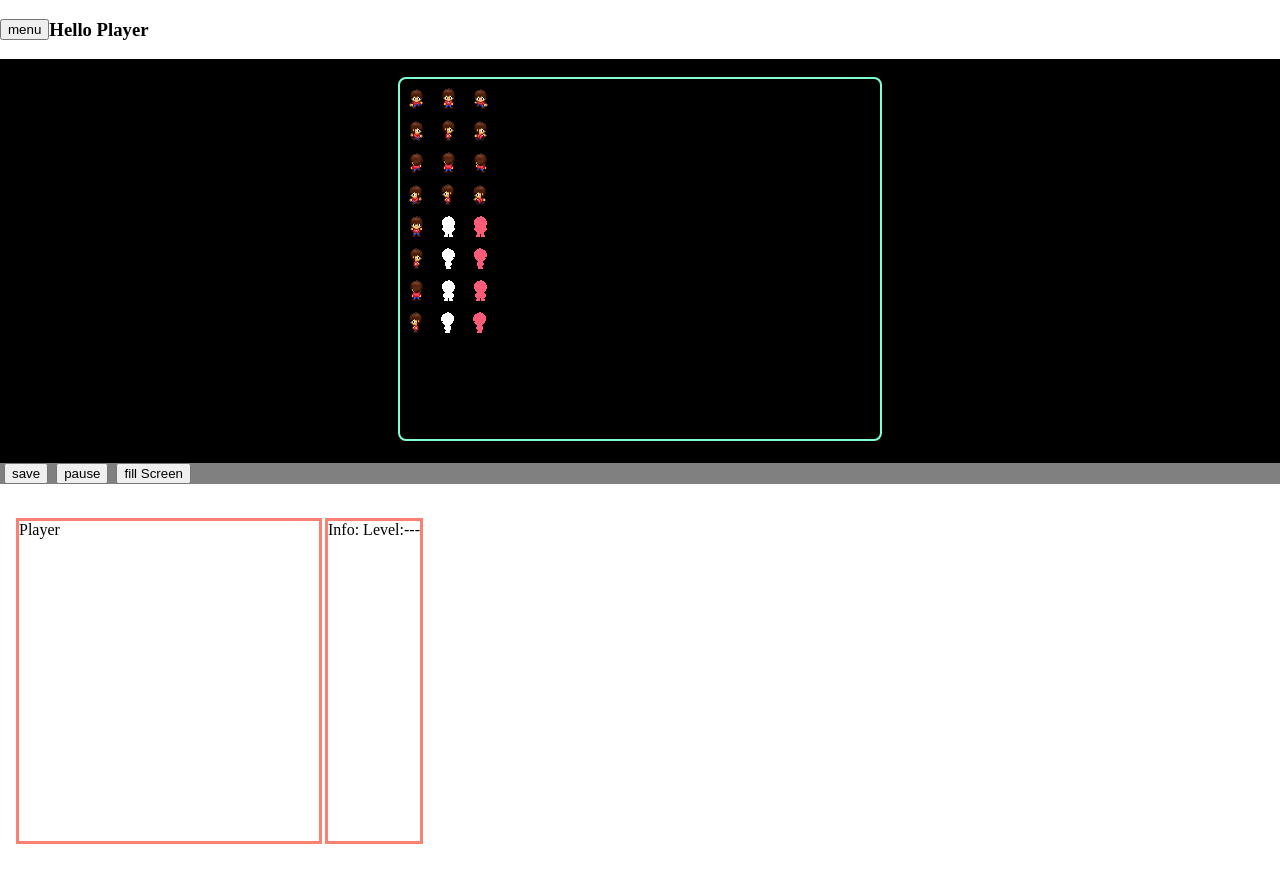
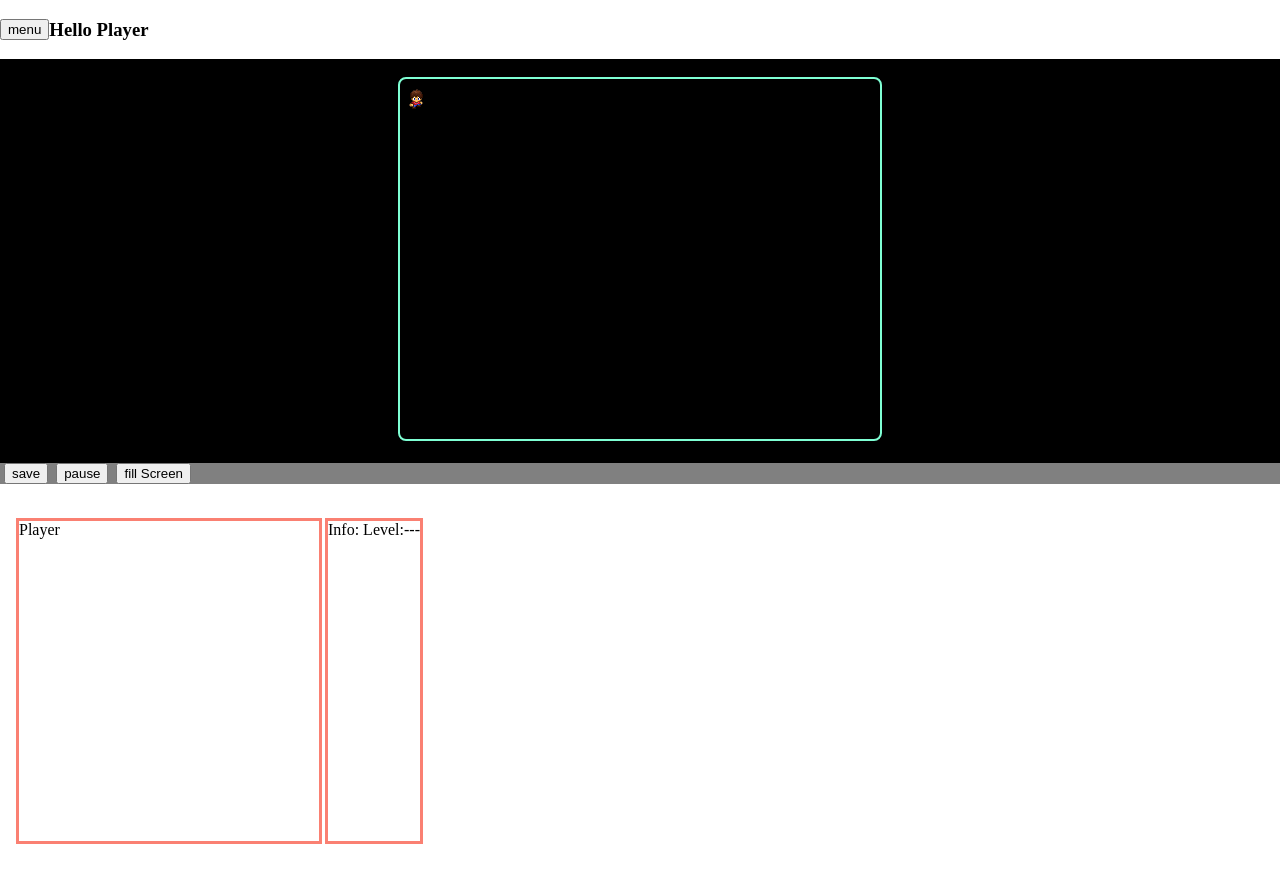
Before and after one commit to Raghava-RaxGit/HtmlCanva, a plain HTML site: page game.html in a window 1280 px wide. Drawn offline with Linux system fonts and the light colour scheme.

Commit message:
gameloop added

```diff
--- a/Gameobject.js
+++ b/Gameobject.js
@@ -6,7 +6,8 @@
         this.sprite = new Sprite({
             x:config.x,
             y:config.y,
-            src:config.src
+            src:config.src,
+
         })
     }
 }
--- /dev/null
+++ b/Input.js
@@ -0,0 +1,5 @@
+class Input{
+    constructor(){
+
+    }
+}
--- a/Sprite.js
+++ b/Sprite.js
@@ -11,6 +11,10 @@ export default class Sprite{
     }
 
     draw(ctx){
-        ctx.drawImage(this.image,this.x,this.y);
+        ctx.drawImage(this.image,
+            0,0,   //image crop start and end
+            32,32, //image crop width and height
+            0,0,   //location on canvas
+            32,32) //size to draw on canvas
     }
 }
--- a/game.html
+++ b/game.html
@@ -14,7 +14,7 @@
         </div>
         <div class="controlpannel">
             <button>save</button>
-            <button>pause</button>
+            <button id="pause">pause</button>
             <button>fill Screen</button>
         </div>
     </div>
--- a/mainScript.js
+++ b/mainScript.js
@@ -6,8 +6,20 @@ const hero = new GameObject({
     y: 0,
     src:"./res/hero-sheet.png"
 })
+document.getElementById("pause").addEventListener('click',StopGameLoop)
+var id = null
 
-setInterval(()=>{
+
+const StartGameLoop = ()=>{
+    ctx.clearRect(0,0,canvas.width,canvas.height);
     hero.sprite.isLoaded && hero.sprite.draw(ctx)
     console.log("Draw");
-},2000)
+    id = requestAnimationFrame(StartGameLoop)
+}
+
+function StopGameLoop(){
+    console.log("cancled");
+    cancelAnimationFrame(id)
+}
+
+StartGameLoop()
```
